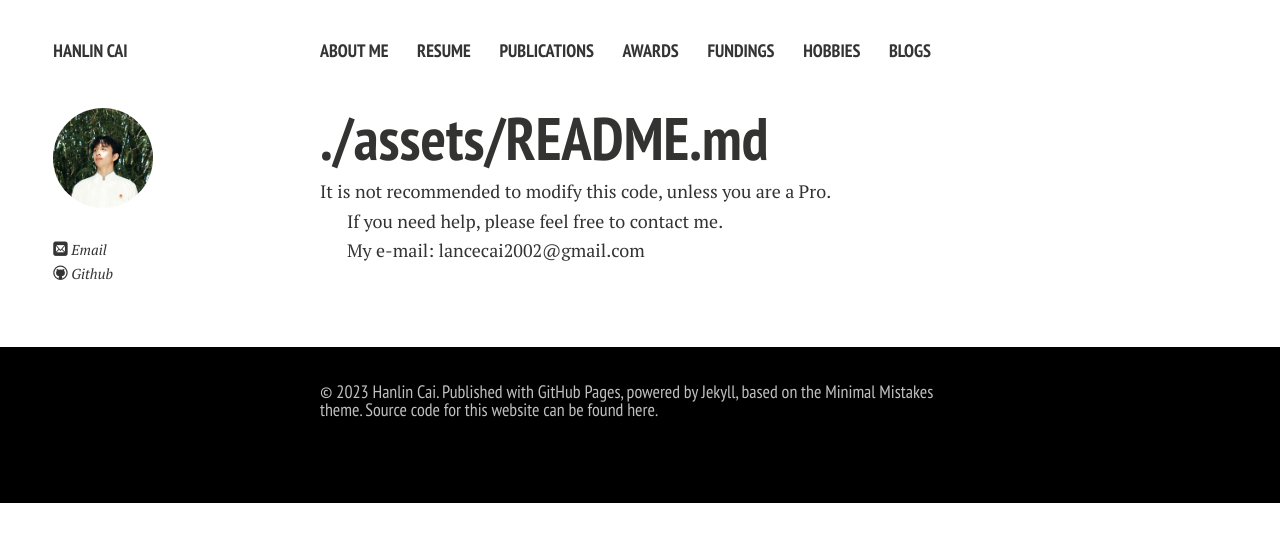
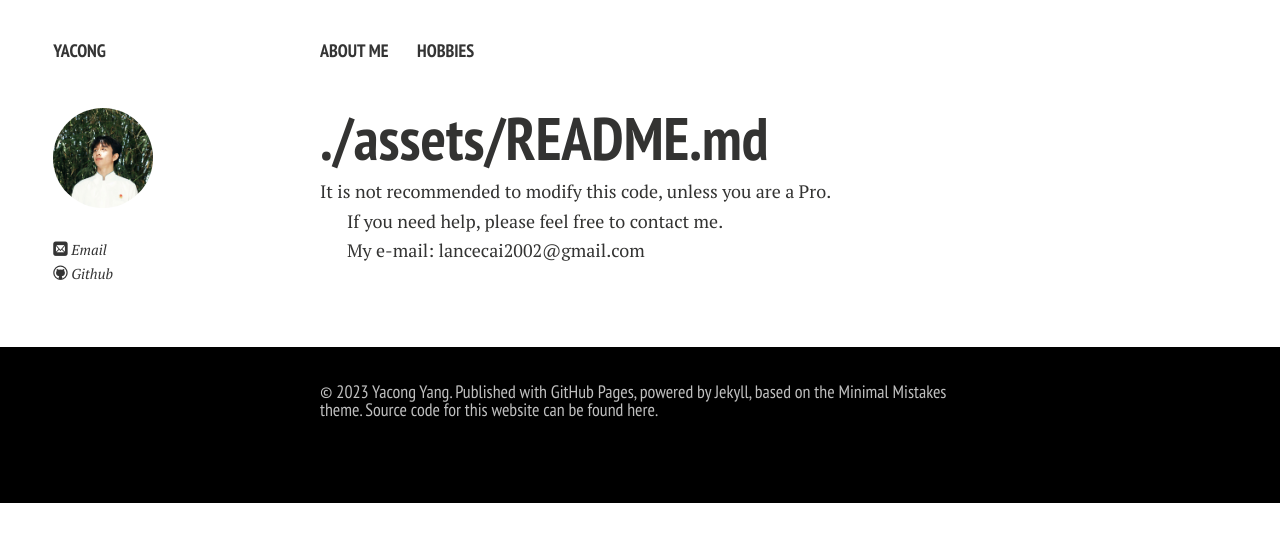
Before and after one commit to yyc220/yyc220.github.io, a Jekyll site: the page built from assets/README.md, in a window 1280 px wide. Shown: the top 542 px of the page. Built offline with Jekyll 4.4.1, drawn with Linux system fonts in a browser that asks for light colours; nearby versions of some CDN libraries; our own code applies the rules of GitHub Pages for plain Markdown files; comment, search, counter and statistics services are not loaded; a style sheet for code colours, icons or effects is not loaded.

Commit message:
Update _config.yml

```diff
--- a/_config.yml
+++ b/_config.yml
@@ -1,4 +1,4 @@
-title: Hanlin Cai
+title: Yacong
 # tagline: Here is personal website of Hanlin Cai. Powered by Jekyll, based on the Minimal Mistakes theme.
 # description: Two roads diverged in woods, I took the one less traveled by.
 #Comment out url when working locally to resolve base urls correctly
@@ -6,10 +6,10 @@ url: https://yyc220.github.io
 
 # Owner/author information
 owner:
-  name: Hanlin Cai
+  name: Yacong Yang
   avatar: hanlin.jpg
   # bio:
-  email: hanlin.cai@ieee.org
+  email: 102101304@fzu.edu.cn
   # Social networking links are used in author-bio sidebar. Update and remove as you like.
   # twitter: lancecai2002
   # facebook: caihanlin2002
@@ -34,18 +34,8 @@ google_verify: "SkiyuGpJOKT74vv5GmXLvYXXDkXy4v8VWPtbelYz3Hs"
 links:
   - title: About Me
     url: /
-  - title: Resume
-    url: /file/CV-HanlinCAI.pdf
-  - title: Publications
-    url: /publications/
-  - title: Awards
-    url: /awards/
-  - title: Fundings
-    url: /fundings/
   - title: Hobbies
     url: /hobbies/
-  - title: Blogs
-    url: /blogs/
 
 # http://en.wikipedia.org/wiki/List_of_tz_database_time_zones
 timezone: China/Beijing
```
